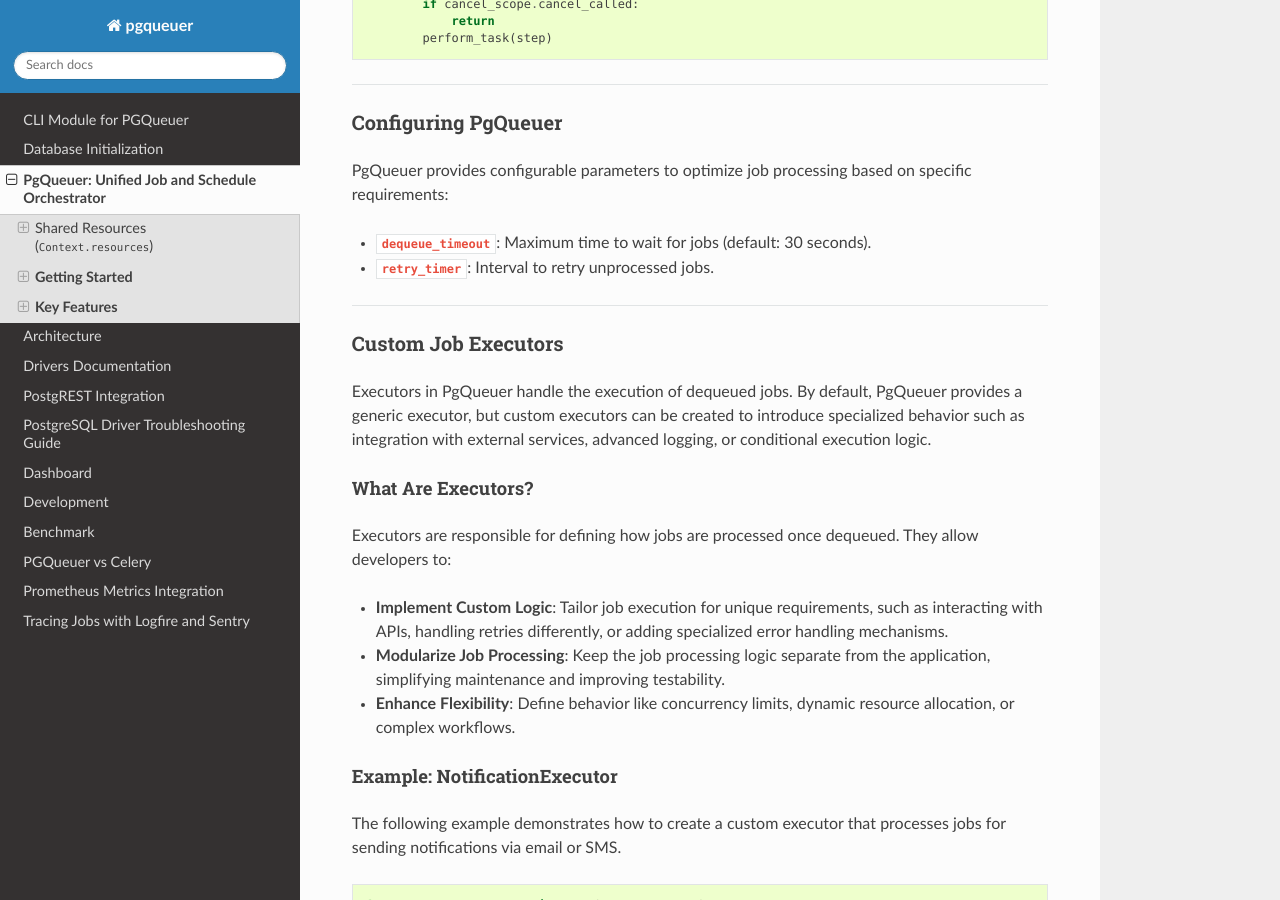
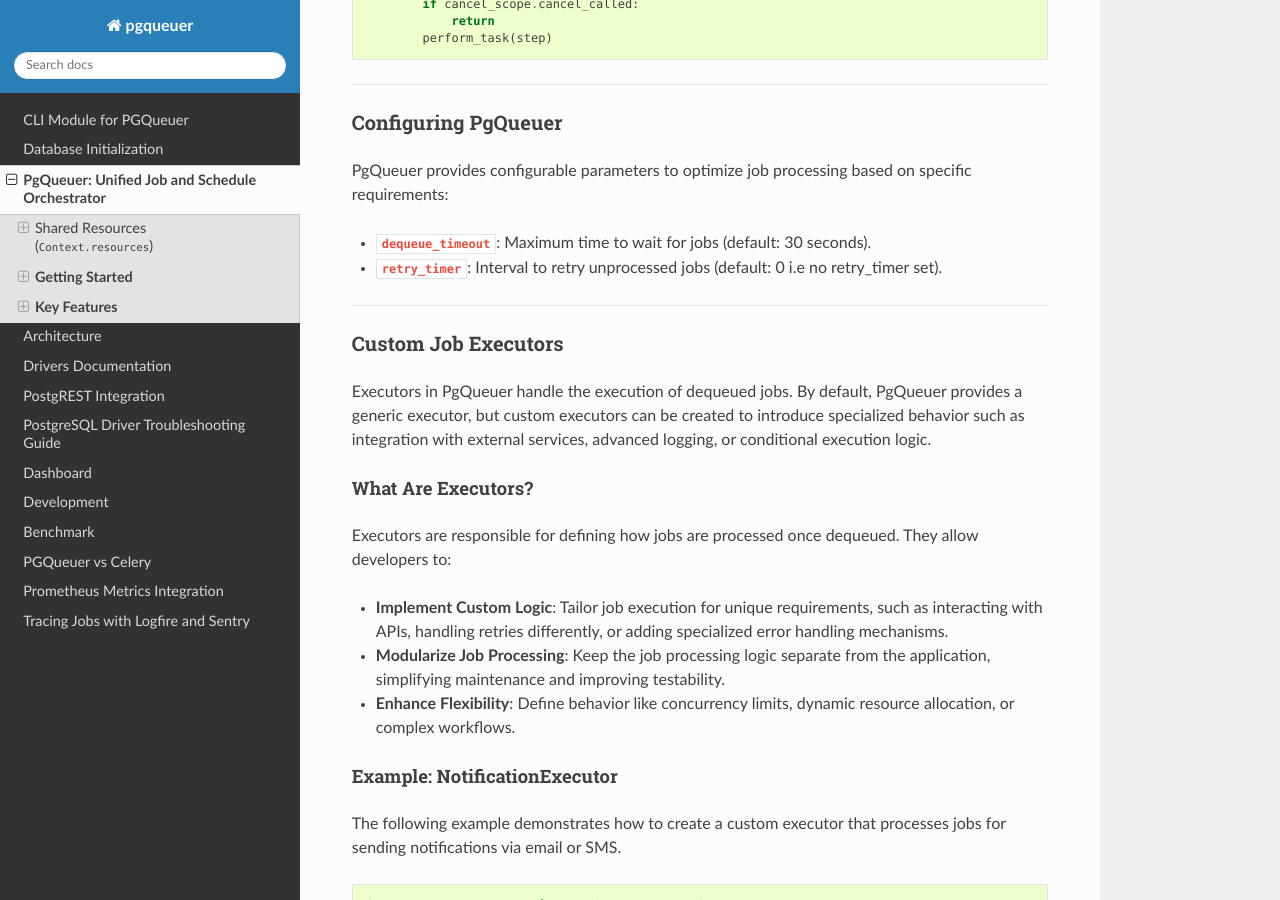
Before and after one commit to janbjorge/pgqueuer, a Sphinx documentation site: the page built from docs/pgqueuer.md, in a window 1280 px wide and 900 px high, scrolled down 8334 px. Built offline with Sphinx 7.4.7 and the Read the Docs theme 3.1.0, drawn with Linux system fonts in a browser that asks for light colours.

Commit message:
Update retry_timer doc (#505)

```diff
--- a/docs/pgqueuer.md
+++ b/docs/pgqueuer.md
@@ -386,7 +386,7 @@
 PgQueuer provides configurable parameters to optimize job processing based on specific requirements:
 
 - **`dequeue_timeout`**: Maximum time to wait for jobs (default: 30 seconds).
-- **`retry_timer`**: Interval to retry unprocessed jobs.
+- **`retry_timer`**: Interval to retry unprocessed jobs (default: 0 i.e no retry_timer set).
 
 ---
 
```
